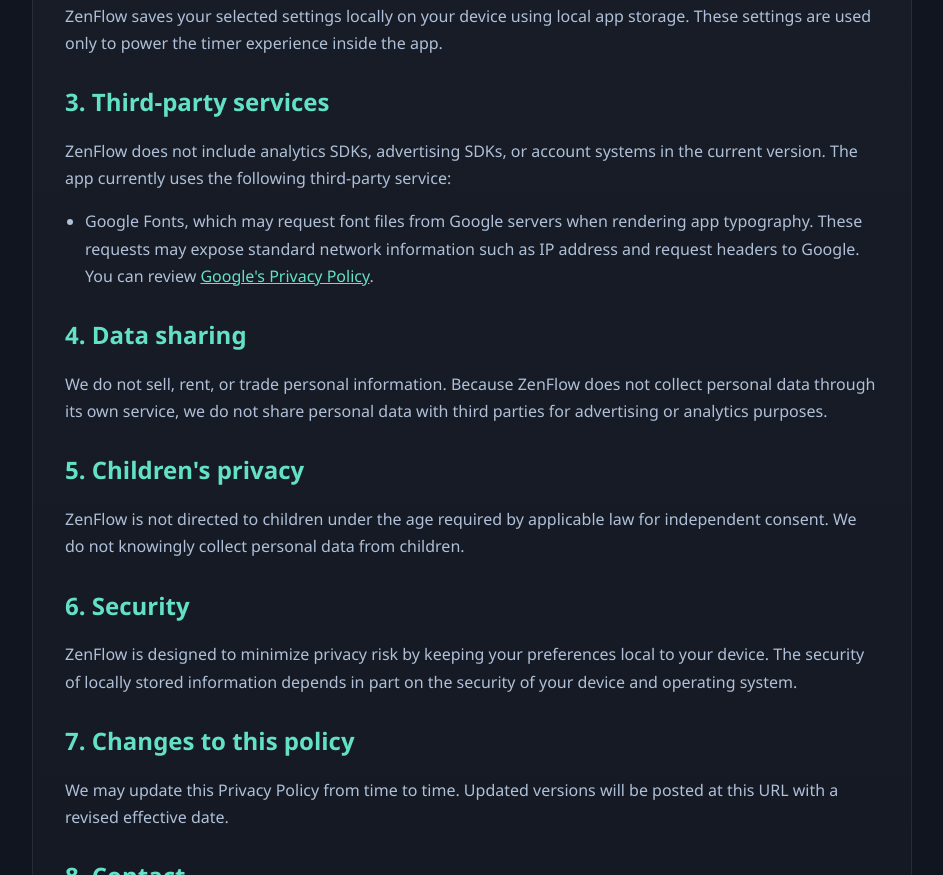
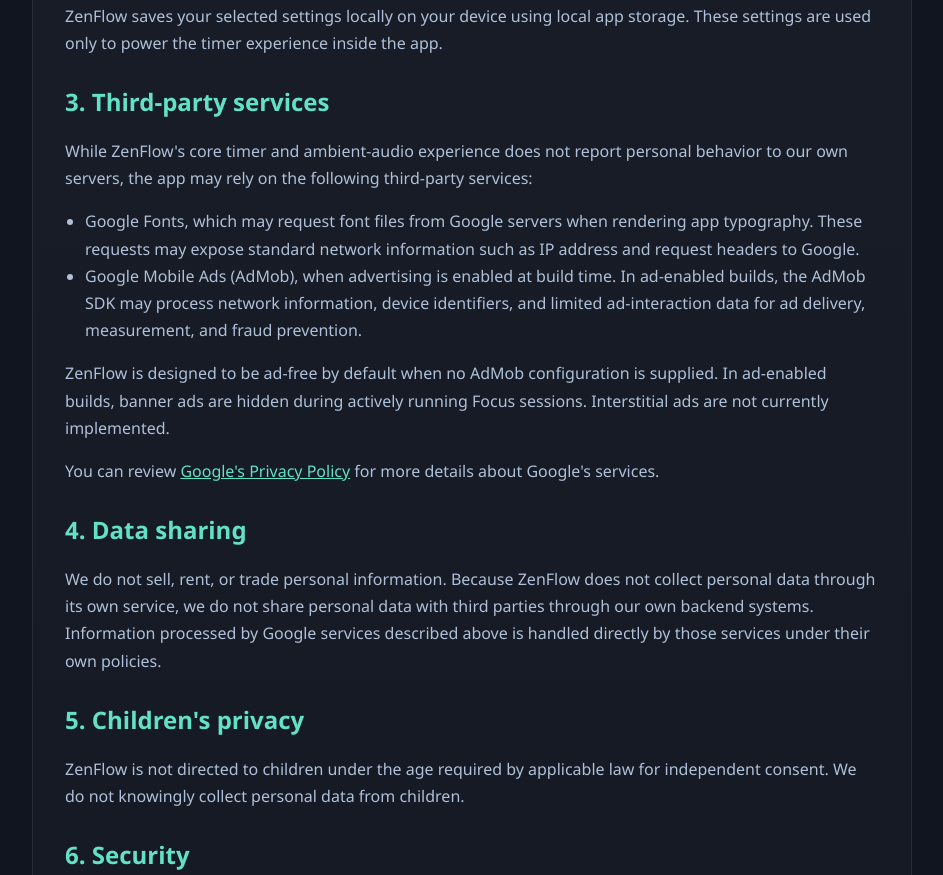
Before and after one commit to krishnasharmabsr/lumacraft-legal, a plain HTML site: page zenflow/privacy.html in a window 1280 px wide. Shown: the part 643-1518 px from the top of the page, without its empty margins (168-1111 px from the left). Drawn offline with Linux system fonts and the light colour scheme.

Commit message:
Update ZenFlow public legal copy

```diff
--- a/zenflow/privacy.html
+++ b/zenflow/privacy.html
@@ -78,24 +78,41 @@
 
         <h2>3. Third-party services</h2>
         <p>
-          ZenFlow does not include analytics SDKs, advertising SDKs, or account
-          systems in the current version. The app currently uses the following
-          third-party service:
+          While ZenFlow's core timer and ambient-audio experience does not report
+          personal behavior to our own servers, the app may rely on the following
+          third-party services:
         </p>
         <ul>
           <li>
             Google Fonts, which may request font files from Google servers when
             rendering app typography. These requests may expose standard network
-            information such as IP address and request headers to Google. You can
-            review <a href="https://policies.google.com/privacy">Google's Privacy Policy</a>.
+            information such as IP address and request headers to Google.
+          </li>
+          <li>
+            Google Mobile Ads (AdMob), when advertising is enabled at build time.
+            In ad-enabled builds, the AdMob SDK may process network information,
+            device identifiers, and limited ad-interaction data for ad delivery,
+            measurement, and fraud prevention.
           </li>
         </ul>
+        <p>
+          ZenFlow is designed to be ad-free by default when no AdMob
+          configuration is supplied. In ad-enabled builds, banner ads are hidden
+          during actively running Focus sessions. Interstitial ads are not
+          currently implemented.
+        </p>
+        <p>
+          You can review <a href="https://policies.google.com/privacy">Google's Privacy Policy</a>
+          for more details about Google's services.
+        </p>
 
         <h2>4. Data sharing</h2>
         <p>
           We do not sell, rent, or trade personal information. Because ZenFlow
           does not collect personal data through its own service, we do not share
-          personal data with third parties for advertising or analytics purposes.
+          personal data with third parties through our own backend systems.
+          Information processed by Google services described above is handled
+          directly by those services under their own policies.
         </p>
 
         <h2>5. Children's privacy</h2>
```
Also changed, not shown: zenflow/terms.html (+4 -3 lines).
